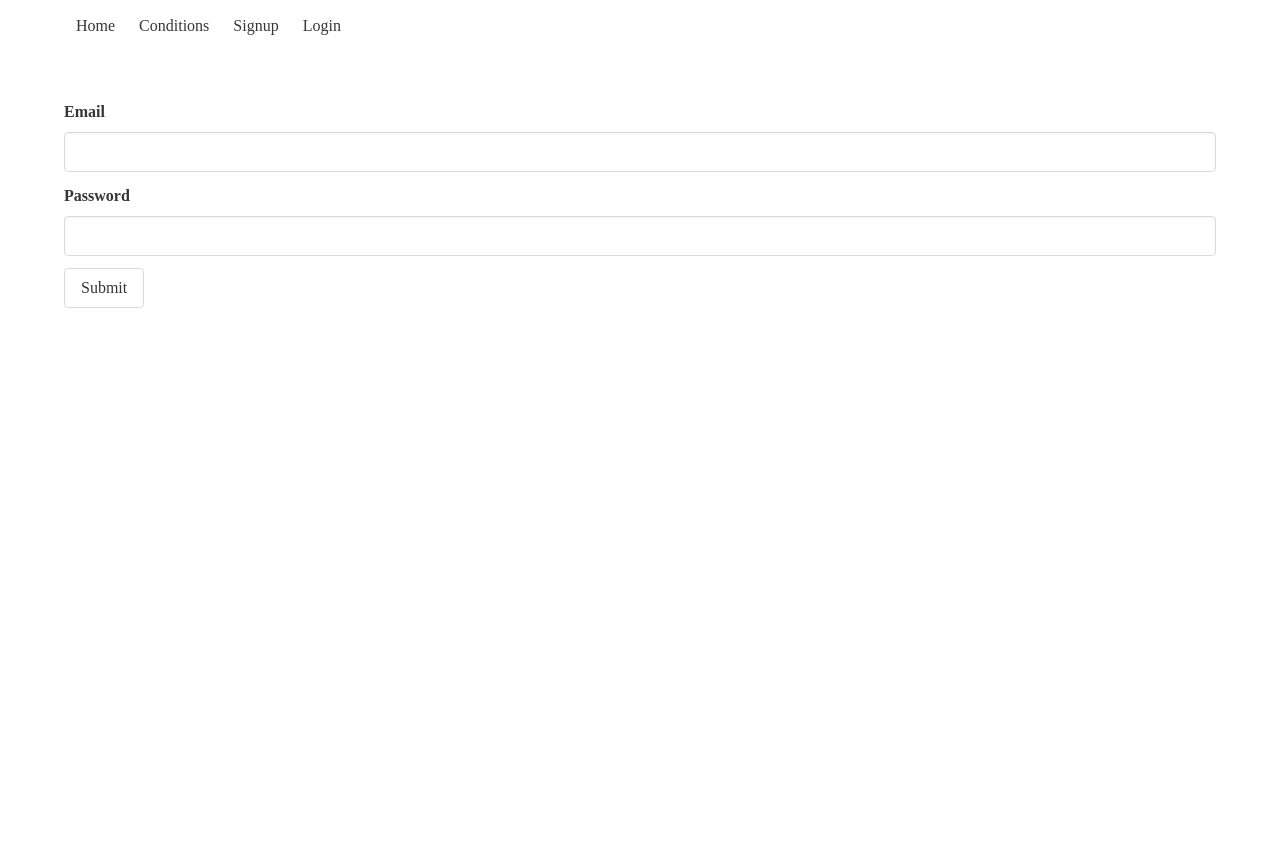
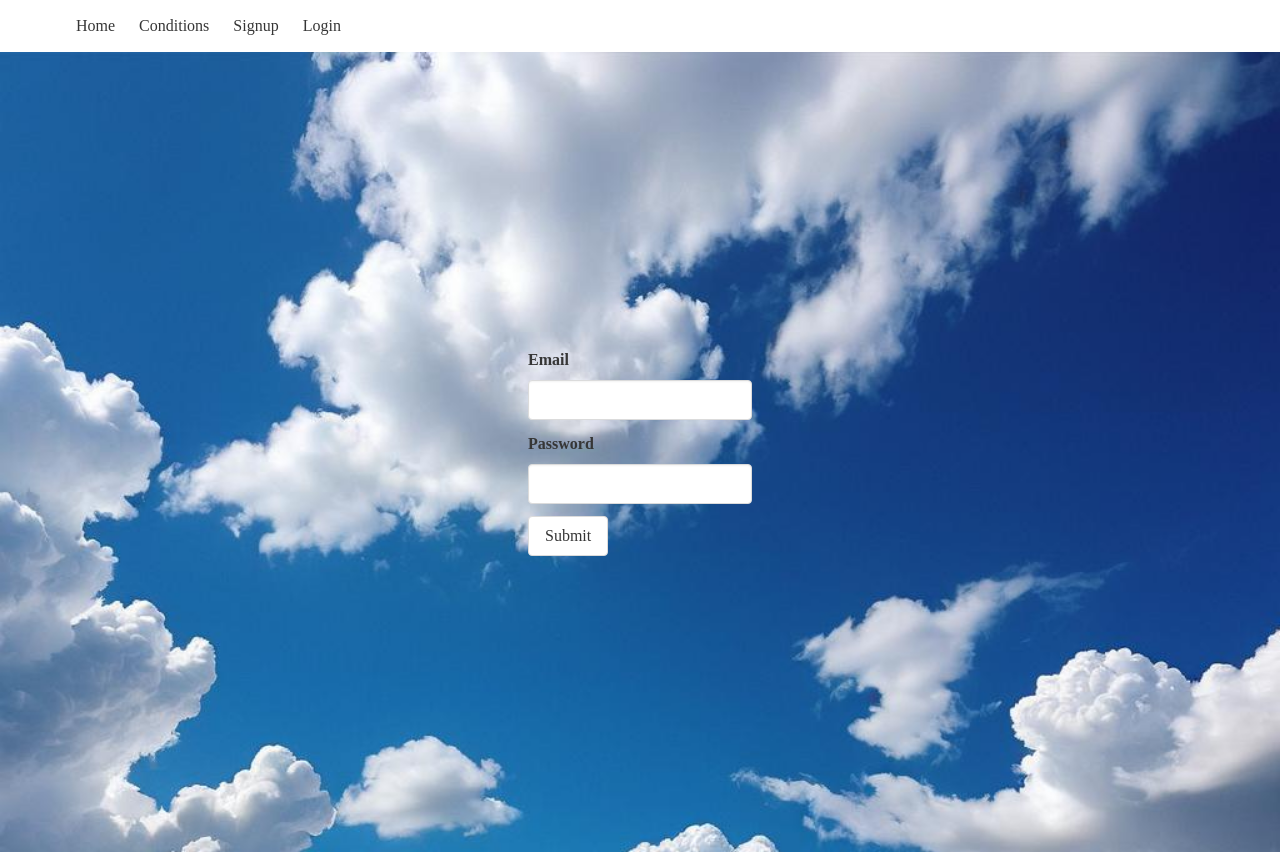
Before and after one commit to evynrose/SEB-Project-4-Frontend, a React (Vite) app: page /login in a window 1280 px wide. Before the commit the page ends 800 px from the top, so only its background shows below. Built offline with nearby package versions, Linux system fonts and the light colour scheme.

Commit message:
background was added to all files

```diff
--- a/src/components/AddComments.tsx
+++ b/src/components/AddComments.tsx
@@ -5,6 +5,7 @@ import { IComment } from "../interfaces/comment";
 import { IUser } from "../interfaces/user";
 import { ICondition } from "../interfaces/conditions";
 import { baseUrl } from "../config";
+import clouds from "../assets/clouds.jpeg"
 
 type Comments = null | Array<IComment>;
 
@@ -91,6 +92,14 @@ function Community({ user }: { user: null | IUser }) {
 
   return (
     <>
+     <div style ={{
+        backgroundImage: `url(${clouds})`,
+        backgroundSize: 'cover',
+        minHeight: '100vH',
+        display: 'flex',
+        alignItems: 'center',
+        justifyContent: 'center'
+    }}>
       <div className="section hero is-flex is-fullheight is-flex-direction-row">
         <div className="container comment is-max-desktop custom-border-radius p-6">
           <form onSubmit={handleSubmit}>
@@ -183,6 +192,7 @@ function Community({ user }: { user: null | IUser }) {
         </div>
       </div>
       {/* </div> */}
+      </div>
     </>
   );
 }
--- a/src/components/CreateCondition.tsx
+++ b/src/components/CreateCondition.tsx
@@ -2,6 +2,8 @@ import React, { SyntheticEvent, useState } from "react";
 import axios from "axios";
 import { useNavigate } from "react-router-dom";
 import { baseUrl } from "../config";
+import clouds from "../assets/clouds.jpeg"
+
 
 function CreateCondition() {
   const navigate = useNavigate();
@@ -34,7 +36,15 @@ function CreateCondition() {
 
 
 
-  return <div className="section">
+  return <div style ={{
+        backgroundImage: `url(${clouds})`,
+        backgroundSize: 'cover',
+        minHeight: '100vH',
+        display: 'flex',
+        alignItems: 'center',
+        justifyContent: 'center'
+    }}>
+    <div className="section">
     <div className="container">
       <form onSubmit={handleSubmit}>
         <div className="field">
@@ -87,7 +97,7 @@ function CreateCondition() {
         </div>
         <button className="button" onClick={handleSubmit}>Submit</button>
       </form>
-    </div>
+    </div></div>
   </div>
 }
 
--- a/src/components/Login.tsx
+++ b/src/components/Login.tsx
@@ -2,6 +2,7 @@ import { SyntheticEvent, useState } from 'react' // Importing necessary modules
 import axios from 'axios' // Importing Axios for HTTP requests
 import { useNavigate } from 'react-router-dom' // Importing useNavigate hook from React Router
 import { baseUrl } from '../config'
+import clouds from "../assets/clouds.jpeg"
 
 const Login = ({ fetchUser }: { fetchUser: Function }) => { // Functional component Login receiving props
 
@@ -37,7 +38,14 @@ const Login = ({ fetchUser }: { fetchUser: Function }) => { // Functional compon
 
     console.log(formData) // Logging the current form data to the console
 
-    return <div className="section"> {/* Rendering the login form */}
+    return <div style ={{
+        backgroundImage: `url(${clouds})`,
+        backgroundSize: 'cover',
+        minHeight: '100vH',
+        display: 'flex',
+        alignItems: 'center',
+        justifyContent: 'center'
+    }}><div className="section"> {/* Rendering the login form */}
         <div className="container">
             <form onSubmit={handleSubmit}>
                 <div className="field">
@@ -68,6 +76,7 @@ const Login = ({ fetchUser }: { fetchUser: Function }) => { // Functional compon
                 <button className="button">Submit</button> {/* Submit button */}
             </form>
         </div>
+     </div>
     </div>
 }
 
--- a/src/components/ShowCondition.tsx
+++ b/src/components/ShowCondition.tsx
@@ -79,21 +79,19 @@ function ShowCondition({ user }: { user: null | IUser }) { // Functional compone
                     </section>
                     <footer className="modal-card-foot"> {/* Modal footer */}
                         <div className="buttons">
-                            {/* Delete Condition button on the left */}
-                            {condition && (user?._id === condition.user) && (
-                                <button className="button is-danger" onClick={deleteCondition}>
-                                    Delete Condition
-                                </button>
-                            )}
-
                             {/* Add Comment button on the right */}
-                            <div className="buttons is-right">
                                 {condition && (user?._id === condition.user) && (
                                     <button className="button is-warning has-text-light" onClick={redirectToComments}>
                                         Add Comment
                                     </button>
                                 )}
-                            </div>
+
+                            {/* Delete Condition button on the left */}
+                            {condition && (user?._id === condition.user) && (
+                                <button className="button is-danger is-right" onClick={deleteCondition}>
+                                    Delete Condition
+                                </button>
+                            )}
                         </div>
                     </footer>
                 </div>
@@ -103,4 +101,12 @@ function ShowCondition({ user }: { user: null | IUser }) { // Functional compone
     );
 }
 
+//   {/* Delete Condition button on the left */}
+//                             {condition && (user?._id === condition.user) && (
+//                                 <button className="button is-danger" onClick={deleteCondition}>
+//                                     Delete Condition
+//                                 </button>
+//                             )}
+
+
 export default ShowCondition; // Exporting the Showcondition component
--- a/src/components/Signup.tsx
+++ b/src/components/Signup.tsx
@@ -56,7 +56,6 @@ const Signup = () => { // Functional component Signup
         justifyContent: 'center'
     }}><div className="section">
         <div className="container">
-
             <form onSubmit={handleSubmit}>
                 <div className="field">
                     <label className="label">Username</label>
```
